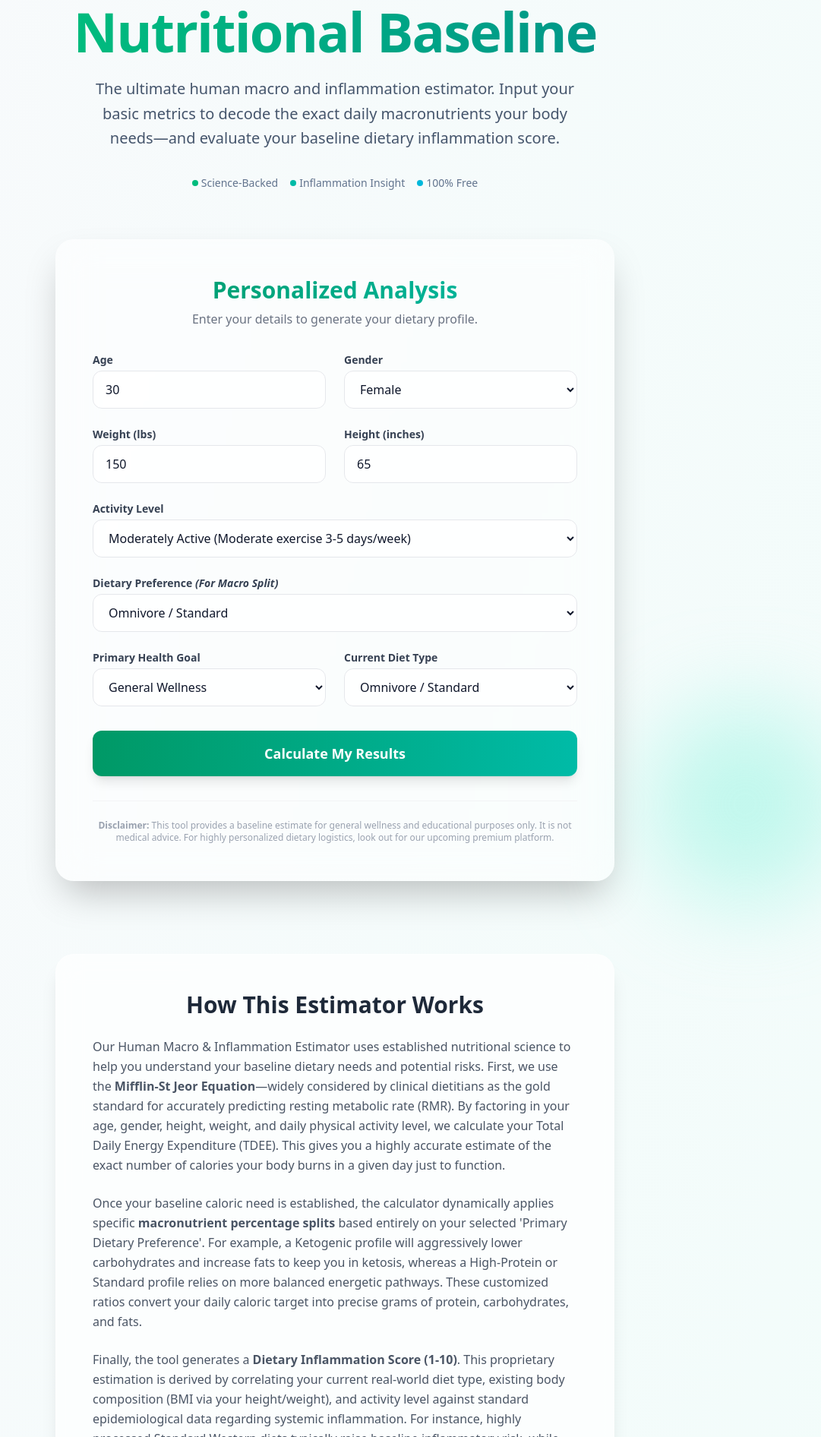
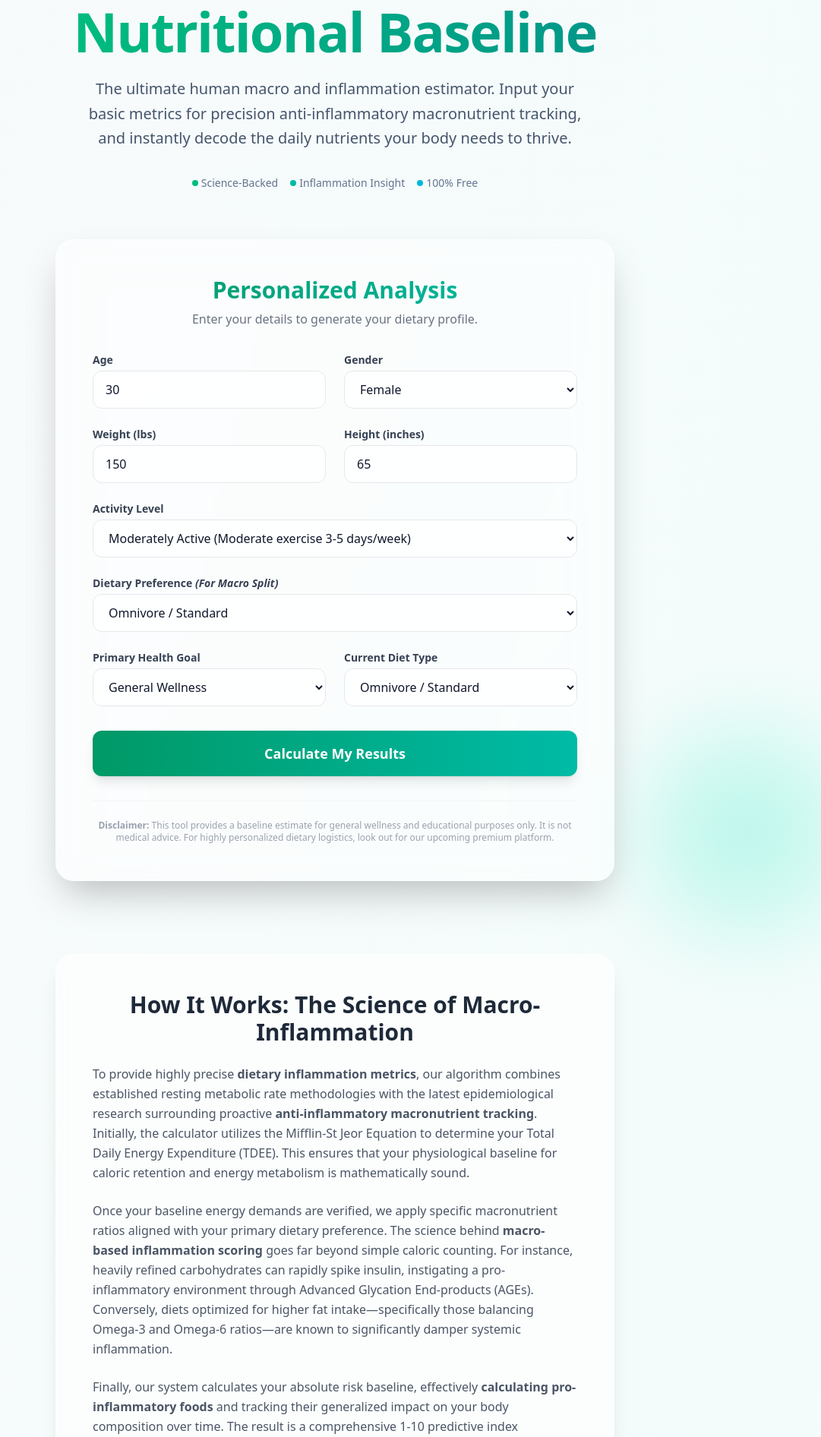
Before and after one commit to TheIyerGroup/macro-estimator, a Next.js app: page / in a window 1280 px wide. Shown: the part 228-2120 px from the top of the page at 76% size, without its empty margins (199-1280 px from the left). Built offline with nearby package versions, Linux system fonts and the light colour scheme.

Commit message:
feat: implement deep AI SEO, methodology section, schema, and authority signals for AdSense

```diff
--- a/src/app/layout.tsx
+++ b/src/app/layout.tsx
@@ -15,9 +15,9 @@ const geistMono = Geist_Mono({
 });
 
 export const metadata: Metadata = {
-  title: "Macro and Inflammation Calculator - Free Health Tool",
-  description: "Calculate your personalized daily macros and dietary inflammation score based on height, weight, age, and dietary preferences.",
-  keywords: "Macro and Inflammation Calculator, dietary inflammation score, macro calculator, nutrition calculator, free macro estimator",
+  title: "Macro and Inflammation Calculator | Dietary Inflammation Metrics",
+  description: "Gain precision anti-inflammatory macronutrient tracking with our free calculator. Decode your daily needs and discover your macro-based inflammation scoring.",
+  keywords: "Macro and Inflammation Calculator, dietary inflammation metrics, anti-inflammatory macronutrient tracking, macro-based inflammation scoring, calculating pro-inflammatory foods",
 };
 
 export default function RootLayout({
@@ -27,9 +27,9 @@ export default function RootLayout({
 }>) {
   const schemaMarkup = {
     "@context": "https://schema.org",
-    "@type": "WebApplication",
+    "@type": "SoftwareApplication",
     "name": "Macro and Inflammation Calculator",
-    "description": "Calculate your personalized daily macros and dietary inflammation score based on your metrics.",
+    "description": "Calculate your personalized daily macros and dietary inflammation metrics based on your body composition. Precision anti-inflammatory macronutrient tracking.",
     "applicationCategory": "HealthApplication",
     "operatingSystem": "All",
     "offers": {
--- a/src/app/page.tsx
+++ b/src/app/page.tsx
@@ -107,7 +107,7 @@ export default function Home() {
               </span>
             </h1>
             <p className="text-lg md:text-xl text-slate-600 mb-8 max-w-2xl mx-auto leading-relaxed">
-              The ultimate human macro and inflammation estimator. Input your basic metrics to decode the exact daily macronutrients your body needs—and evaluate your baseline dietary inflammation score.
+              The ultimate human macro and inflammation estimator. Input your basic metrics for precision anti-inflammatory macronutrient tracking, and instantly decode the daily nutrients your body needs to thrive.
             </p>
             <div className="flex justify-center gap-4 text-sm font-medium text-slate-500">
               <span className="flex items-center gap-1"><span className="w-2 h-2 rounded-full bg-emerald-500"></span> Science-Backed</span>
@@ -122,16 +122,16 @@ export default function Home() {
 
           {/* How It Works Section */}
           <section id="how-it-works" className="mb-24 bg-white/70 backdrop-blur-lg rounded-3xl p-8 md:p-12 shadow-xl border border-white/40">
-            <h2 className="text-3xl font-bold text-gray-800 mb-6 text-center">How This Estimator Works</h2>
+            <h2 className="text-3xl font-bold text-gray-800 mb-6 text-center">How It Works: The Science of Macro-Inflammation</h2>
             <div className="prose prose-teal max-w-none text-gray-600 leading-relaxed space-y-6">
               <p>
-                Our Human Macro & Inflammation Estimator uses established nutritional science to help you understand your baseline dietary needs and potential risks. First, we use the <strong>Mifflin-St Jeor Equation</strong>—widely considered by clinical dietitians as the gold standard for accurately predicting resting metabolic rate (RMR). By factoring in your age, gender, height, weight, and daily physical activity level, we calculate your Total Daily Energy Expenditure (TDEE). This gives you a highly accurate estimate of the exact number of calories your body burns in a given day just to function.
+                To provide highly precise <strong>dietary inflammation metrics</strong>, our algorithm combines established resting metabolic rate methodologies with the latest epidemiological research surrounding proactive <strong>anti-inflammatory macronutrient tracking</strong>. Initially, the calculator utilizes the Mifflin-St Jeor Equation to determine your Total Daily Energy Expenditure (TDEE). This ensures that your physiological baseline for caloric retention and energy metabolism is mathematically sound.
               </p>
               <p>
-                Once your baseline caloric need is established, the calculator dynamically applies specific <strong>macronutrient percentage splits</strong> based entirely on your selected &apos;Primary Dietary Preference&apos;. For example, a Ketogenic profile will aggressively lower carbohydrates and increase fats to keep you in ketosis, whereas a High-Protein or Standard profile relies on more balanced energetic pathways. These customized ratios convert your daily caloric target into precise grams of protein, carbohydrates, and fats.
+                Once your baseline energy demands are verified, we apply specific macronutrient ratios aligned with your primary dietary preference. The science behind <strong>macro-based inflammation scoring</strong> goes far beyond simple caloric counting. For instance, heavily refined carbohydrates can rapidly spike insulin, instigating a pro-inflammatory environment through Advanced Glycation End-products (AGEs). Conversely, diets optimized for higher fat intake—specifically those balancing Omega-3 and Omega-6 ratios—are known to significantly damper systemic inflammation.
               </p>
               <p>
-                Finally, the tool generates a <strong>Dietary Inflammation Score (1-10)</strong>. This proprietary estimation is derived by correlating your current real-world diet type, existing body composition (BMI via your height/weight), and activity level against standard epidemiological data regarding systemic inflammation. For instance, highly processed Standard Western diets typically raise baseline inflammatory risk, while Mediterranean or Plant-based diets tend to lower it. This score is an educational starting point to help guide your long-term food choices.
+                Finally, our system calculates your absolute risk baseline, effectively <strong>calculating pro-inflammatory foods</strong> and tracking their generalized impact on your body composition over time. The result is a comprehensive 1-10 predictive index indicating your risk of diet-induced systemic inflammation. Understanding these scientific metrics is paramount for pivoting toward a biologically supportive, anti-inflammatory lifestyle that mitigates chronic diseases before they start.
               </p>
             </div>
           </section>
@@ -178,6 +178,13 @@ export default function Home() {
         </aside>
 
       </div>
+
+      {/* Professional Authority Disclaimer */}
+      <div className="max-w-7xl mx-auto px-4 sm:px-6 lg:px-8 mt-12 mb-8 text-center bg-gray-50 border border-t border-gray-200 rounded-xl p-6 shadow-sm">
+        <p className="text-sm text-gray-500 font-medium leading-relaxed">
+          Disclaimer: Our core algorithms and nutritional models are developed in consultation with established clinical guidelines. This tool is designed to provide educational estimates regarding dietary inflammation and macronutrient balance. It is for informational purposes only and is not a substitute for professional medical or nutritional advice.
+        </p>
+      </div>
     </main>
   );
 }
```
